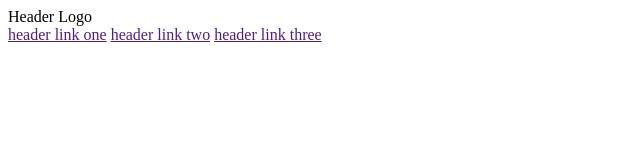
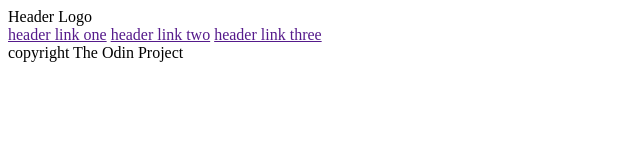
Before and after one commit to tyler7r/TOP-landing-page, a plain HTML site: page index.html in a window 1280 px wide. Shown: the whole page, without its empty margins (0-640 px from the left). Drawn offline with Linux system fonts and the light colour scheme.

Commit message:
Add footer element

```diff
--- a/index.html
+++ b/index.html
@@ -22,6 +22,9 @@
         </div>
         <div class="level-4">
         </div>
+        <footer>
+            <div id="copyright">copyright The Odin Project</div>
+        </footer>
       </div>
     </body>
 </html>
```
